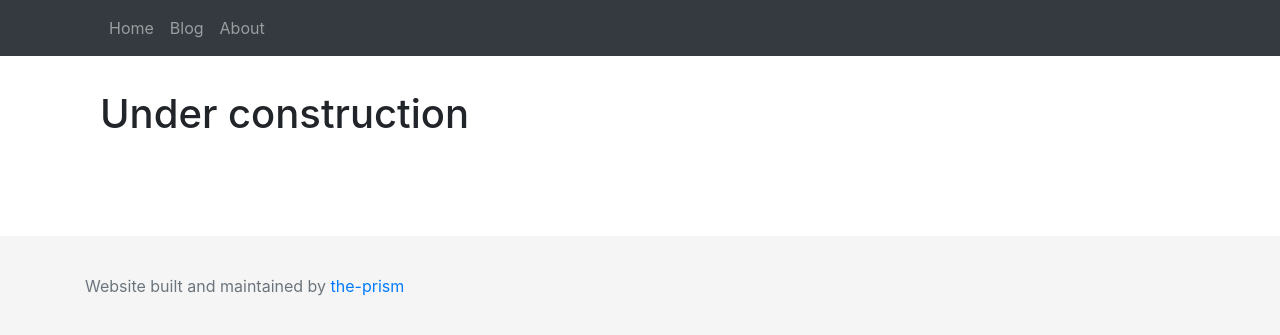
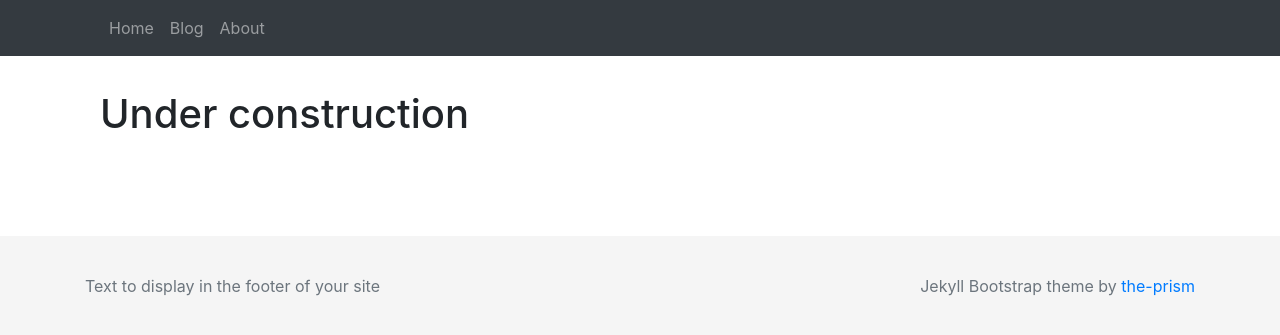
Before and after one commit to the-prism/Jekyll-Bootstrap, a Jekyll site: the page built from index.html, in a window 1280 px wide. Shown: the top 335 px of the page. Built offline with Jekyll 4.4.1, drawn with Linux system fonts in a browser that asks for light colours; the list of posts is cut into pages by our own code.

Commit message:
Update the footer

```diff
--- a/_config.yml
+++ b/_config.yml
@@ -21,6 +21,8 @@ footer-links:
   stackoverflow: # your stackoverflow profile, e.g. "users/50476/bart-kiers"
   youtube: # channel/<your_long_string> or user/<user-name>
   googleplus: # anything in your profile username that comes after plus.google.com/
+
+footer-text: Text to display in the footer of your site
 
 url:
 
--- /dev/null
+++ b/_includes/footer.html
@@ -0,0 +1,12 @@
+<footer class="footer">
+  <div class="container">
+    <div class="row">
+      <div class="col-sm">
+        <span class="text-muted">{{ site.footer-text }}</span>
+      </div>
+      <div class="col-sm-4" style="text-align: right">
+        <span class="text-muted">Jekyll Bootstrap theme by <a href="https://github.com/{{ site.footer-links.github }}">the-prism</a></span>
+      </div>
+    </div>
+  </div>
+</footer>
--- a/_layouts/default.html
+++ b/_layouts/default.html
@@ -24,11 +24,8 @@
 
   {{ content }}
 
-  <footer class="footer">
-    <div class="container">
-      <span class="text-muted">Website built and maintained by <a href="https://github.com/{{ site.footer-links.github }}">the-prism</a></span>
-    </div>
-  </footer>
+  {% include footer.html %}
+
 </body>
 
 </html>
```
